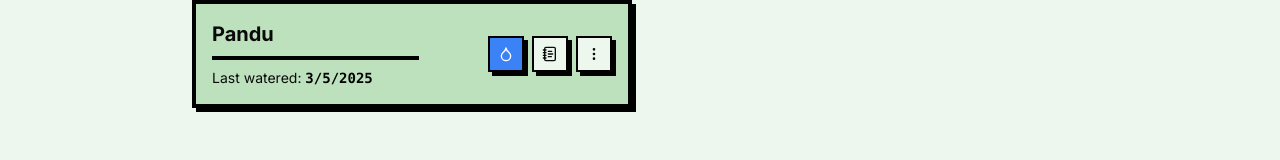
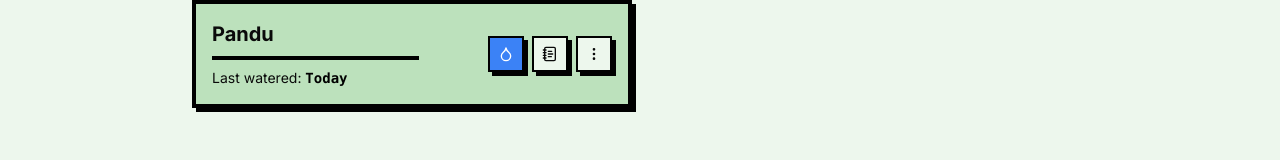
Before and after one commit to joaquinponzone/planti-app, a Next.js app: page / in a window 1280 px wide. Both pictures are taken after a click on the button "Water". Shown: the part 272-432 px from the top of the page. Built offline with nearby package versions, Linux system fonts and the light colour scheme.

Commit message:
feat: Optimize plant list component with reusable RelativeTimeFormat instance and improve last watered display

```diff
--- a/app/layout.tsx
+++ b/app/layout.tsx
@@ -25,7 +25,7 @@ export default function RootLayout({
   return (
     <html lang="en" suppressHydrationWarning>
       <body className={inter.className}>
-        <ThemeProvider attribute="class" defaultTheme="light" enableSystem>
+        <ThemeProvider attribute="class" defaultTheme="light">
           <PlantProvider>
             <div className="min-h-screen bg-background text-foreground">
               <header className="container mx-auto p-4 pb-0 bg-background">
--- a/components/plant-list.tsx
+++ b/components/plant-list.tsx
@@ -17,6 +17,10 @@ import {
 } from "@/components/ui/alert-dialog"
 import { useState } from "react"
 import { cn } from "@/lib/utils"
+
+// Create a reusable RelativeTimeFormat instance (outside the component for performance if locale is fixed)
+// Or inside if the locale needs to be dynamic based on user settings/browser
+const rtf = new Intl.RelativeTimeFormat('en', { numeric: 'auto' });
 
 export default function PlantList() {
   const { plants, addCareActivity, deletePlant, plantStatusThresholds } = usePlants()
@@ -122,7 +126,13 @@ export default function PlantList() {
             <div className="flex flex-col gap-1">
               {plant.lastWatered && (
                 <p className="text-sm">
-                  Last watered: <span className="text-black dark:text-white font-bold font-mono">{new Date(plant.lastWatered).toLocaleDateString()}</span>
+                  Last watered: <span className="text-black dark:text-white font-bold font-mono">
+                    {daysSinceLastWatered === null
+                      ? 'Never' // Handle case where it was never watered
+                      : daysSinceLastWatered === 0
+                      ? 'Today' // Explicitly use 'Today'
+                      : rtf.format(-daysSinceLastWatered, 'day')}
+                  </span>
                 </p>
               )}
             </div>
```
